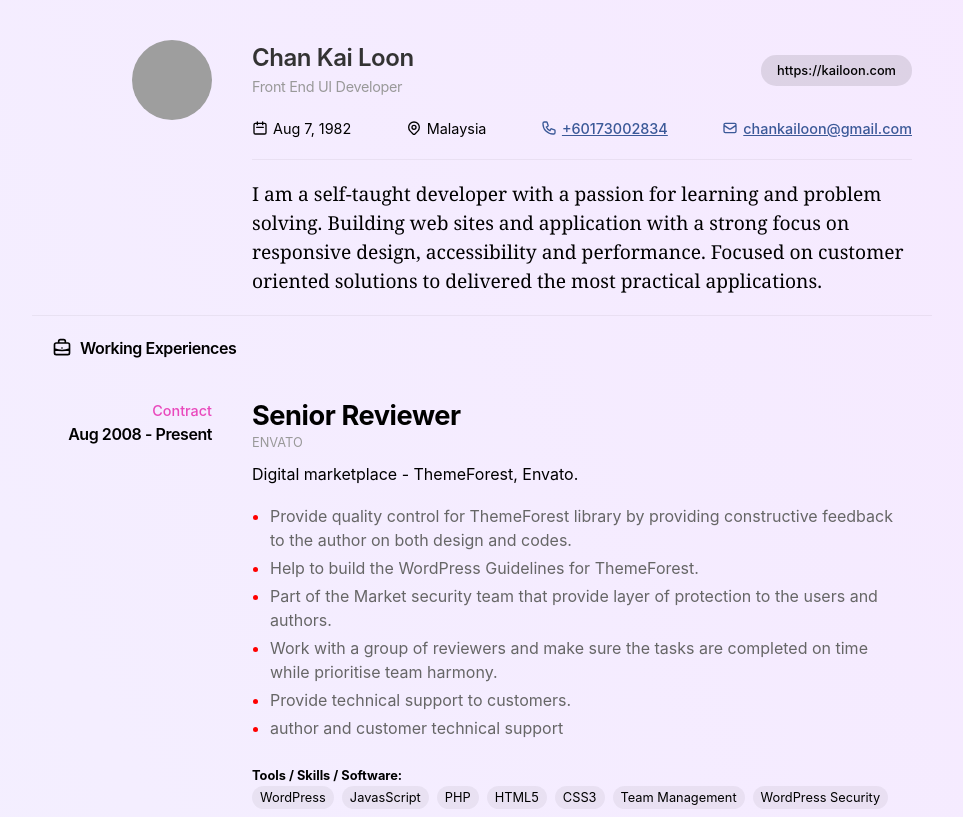
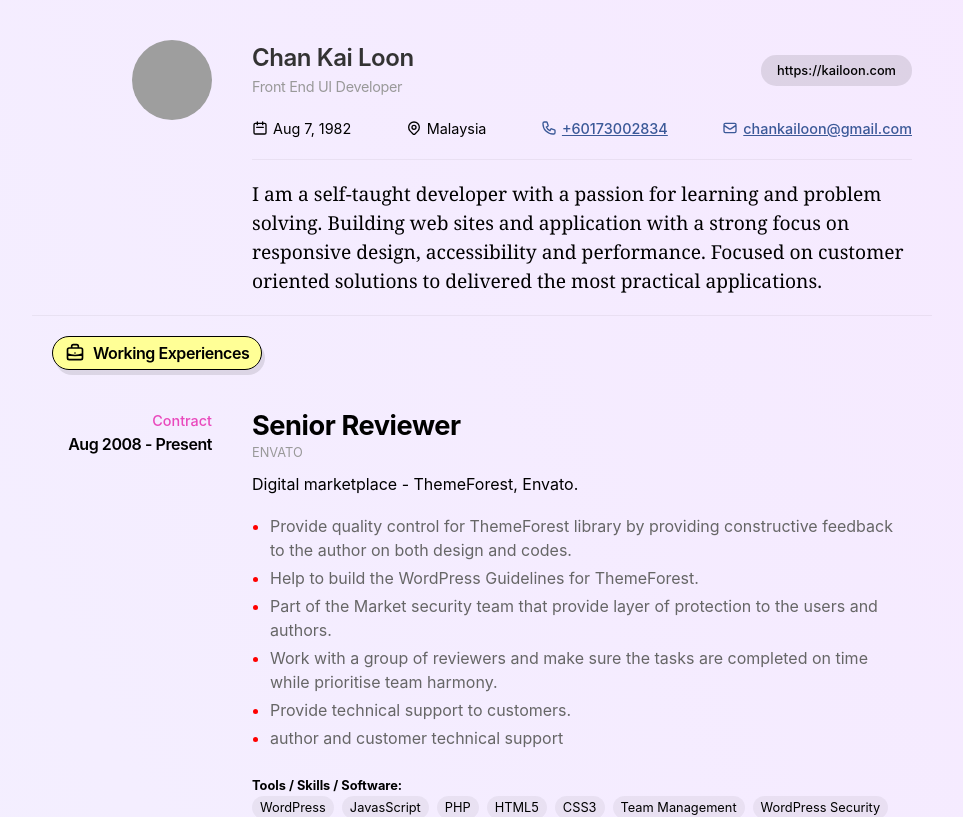
Before and after one commit to kailoon/react-resume, a React (Vite) app: page / in a window 1280 px wide. Shown: the top 817 px of the page, without its empty margins (158-1121 px from the left). Built offline with nearby package versions, Linux system fonts and the light colour scheme; grey boxes are pictures that could not be loaded.

Commit message:
fix projects order and improve heading visually

```diff
--- a/src/components/Heading.module.scss
+++ b/src/components/Heading.module.scss
@@ -1,12 +1,17 @@
 .title {
-	display: flex;
+	padding: 0 20px;
+	div {
+		display: inline-flex;
 		align-items: center;
-	padding: 0 20px;
-
+		padding: 4px 12px;
+		border-radius: 99px;
+		// subtle yellow
+		background-color: rgba(255, 255, 150, 1);
+		border: 1px solid black;
+		box-shadow: 3px 5px 0 rgba(0, 0, 0, 0.1);
 		h2 {
 			font-size: 1rem;
 			font-weight: 600;
-
 			letter-spacing: -0.44px;
 		}
 		svg {
@@ -15,3 +20,4 @@
 			margin-right: 8px;
 		}
 	}
+}
--- a/src/components/Heading.tsx
+++ b/src/components/Heading.tsx
@@ -8,8 +8,10 @@ type Props = {
 const Heading = ({ icon, title }: Props) => {
 	return (
 		<div className={styles.title}>
-			{icon}
-			<h2>{title}</h2>
+			<div>
+				{icon}
+				<h2>{title}</h2>
+			</div>
 		</div>
 	)
 }
--- a/src/data/projects.json
+++ b/src/data/projects.json
@@ -14,6 +14,20 @@
 		"skillsTools": { "items": ["UX", "UI", "WordPress", "JavaScript", "Figma"] }
 	},
 	{
+		"title": "Wynntech Star",
+		"date": "2018",
+		"job": "Web Developer",
+		"type": "freelance",
+		"description": "Wynntech Star is prawn processing company that supply prawns to local and oversea market.",
+		"tasks": {
+			"accomplishments": [
+				"Develop the website using Grav (https://getgrav.org/) in 3 languages.",
+				"Services included hosting setup, emails setup, design, Grav implementation and SEO optimisation."
+			]
+		},
+		"skillsTools": { "items": ["Grav", "JavaScript"] }
+	},
+	{
 		"title": "99.co",
 		"job": "UI/UX Designer",
 		"date": "2015 - 2016",
@@ -27,20 +41,7 @@
 		},
 		"skillsTools": { "items": ["UX", "UI", "Sketch App"] }
 	},
-	{
-		"title": "Wynntech Star",
-		"date": "2018",
-		"job": "Web Developer",
-		"type": "freelance",
-		"description": "Wynntech Star is prawn processing company that supply prawns to local and oversea market.",
-		"tasks": {
-			"accomplishments": [
-				"Develop the website using Grav (https://getgrav.org/) in 3 languages.",
-				"Services included hosting setup, emails setup, design, Grav implementation and SEO optimisation."
-			]
-		},
-		"skillsTools": { "items": ["Grav", "JavaScript"] }
-	},
+
 	{
 		"title": "EverCondo App Design",
 		"date": "2015",
```
Lines whose indentation alone changed are shown as unchanged.
